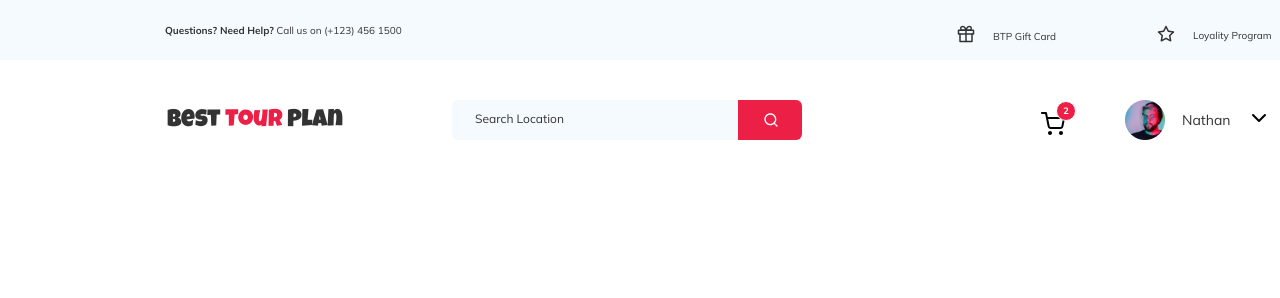
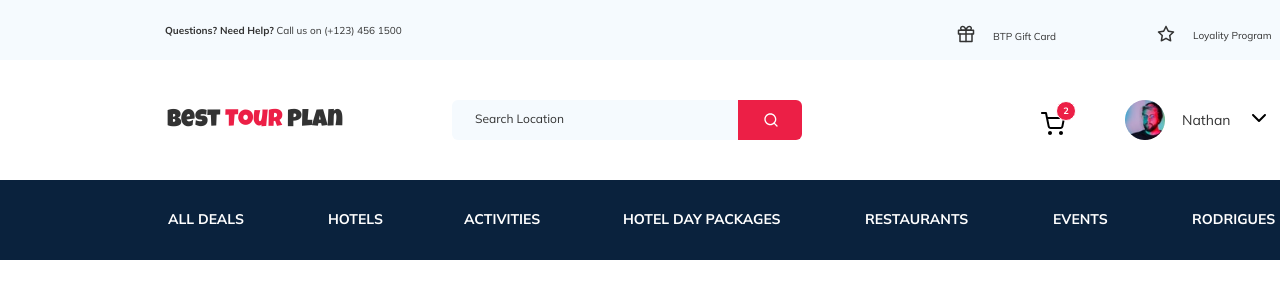
Before and after one commit to marcoimproda/hotel_booking, a plain HTML site: page index.html in a window 1280 px wide. Shown: the top 298 px of the page. Drawn offline with Linux system fonts and the light colour scheme.

Commit message:
Added Navbar bottom

```diff
--- a/index.html
+++ b/index.html
@@ -49,6 +49,27 @@
     </div>
     </div>
 
+    <!-- NavBar Bottom -->
+
+    <div class="navbar-bottom-container">
+        <ul>
+            <li><a href="#navbar-bottom-container" class="navbar-bottom__menu_one">All deals</a></li>
+            <li><a href="#navbar-bottom-container" class="navbar-bottom__menu_two">Hotels</a></li>
+            <li><a href="#navbar-bottom-container" class="navbar-bottom__menu_three">Activities</a></li>
+            <li><a href="#navbar-bottom-container" class="navbar-bottom__menu_four">Hotel day packages</a></li>
+            <li><a href="#navbar-bottom-container" class="navbar-bottom__menu_five">Restaurants</a></li>
+            <li><a href="#navbar-bottom-container" class="navbar-bottom__menu_six">Events</a></li>
+            <li><a href="#navbar-bottom-container" class="navbar-bottom__menu_seven">Rodrigues</a></li>
+        </ul>
+        <!-- <a href="#navbar-bottom-container" class="navbar-bottom__menu_one">All deals</a>
+        <a href="#navbar-bottom-container" class="navbar-bottom__menu_two">Hotels</a>
+        <a href="#navbar-bottom-container" class="navbar-bottom__menu_three">Activities</a>
+        <a href="#navbar-bottom-container" class="navbar-bottom__menu_four">Hotel day packages</a>
+        <a href="#navbar-bottom-container" class="navbar-bottom__menu_five">Restaurants</a>
+        <a href="#navbar-bottom-container" class="navbar-bottom__menu_six">Events</a>
+        <a href="#navbar-bottom-container" class="navbar-bottom__menu_seven">Rodrigues</a> -->
+    </div>
+
 </body>
 
 </html>
--- a/style.css
+++ b/style.css
@@ -244,3 +244,87 @@ body {
     left: 122px;
     top: 7px;
 }
+
+.navbar-bottom-container {
+    position: absolute;
+    width: 1440px;
+    height: 80px;
+    left: 0px;
+    top: 180px;
+    background: #0A223D;
+}
+
+.navbar-bottom-container a {
+    text-decoration: none;
+    color: #FFFFFF;
+    font-family: Mulish;
+    font-style: normal;
+    font-weight: bold;
+    font-size: 14px;
+    line-height: 18px;
+    text-transform: uppercase
+}
+
+.navbar-bottom-container ul {
+    list-style: none;
+}
+
+.navbar-bottom-container a:hover {
+    filter: brightness(120%);
+}
+
+.navbar-bottom__menu_one {
+    position: absolute;
+    width: 77px;
+    height: 18px;
+    left: 168px;
+    top: 30px;
+}
+
+.navbar-bottom__menu_two {
+    position: absolute;
+    width: 77px;
+    height: 18px;
+    left: 328px;
+    top: 30px;
+}
+
+.navbar-bottom__menu_three {
+    position: absolute;
+    width: 77px;
+    height: 18px;
+    left: 464px;
+    top: 30px;
+}
+
+.navbar-bottom__menu_four {
+    position: absolute;
+    width: 158px;
+    height: 18px;
+    left: 623px;
+    top: 30px;
+}
+
+.navbar-bottom__menu_five {
+    position: absolute;
+    width: 104px;
+    height: 18px;
+    left: 865px;
+    top: 30px;
+}
+
+.navbar-bottom__menu_six {
+    position: absolute;
+    width: 55px;
+    height: 18px;
+    left: 1053px;
+    top: 30px;
+}
+
+.navbar-bottom__menu_seven {
+    position: absolute;
+    width: 84px;
+    height: 18px;
+    left: 1192px;
+    top: 30px;
+}
```
